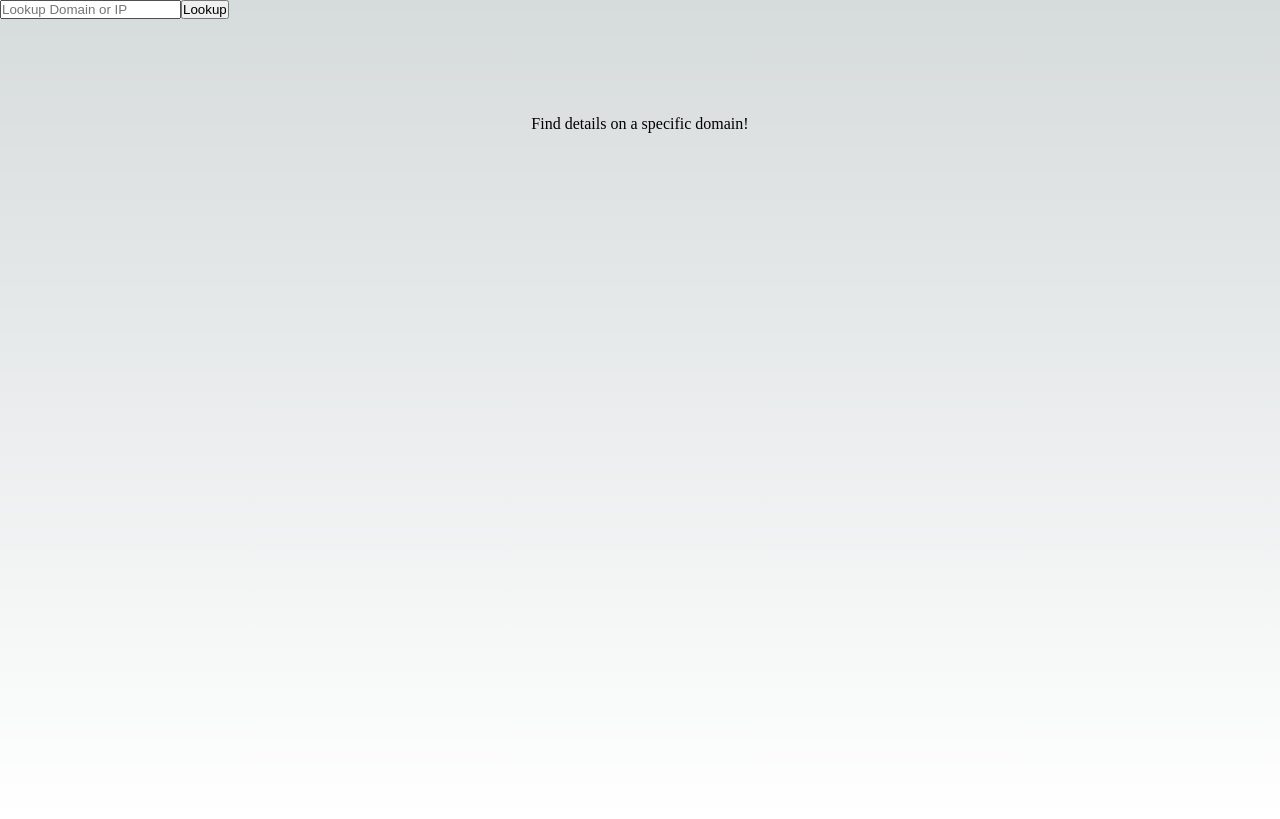
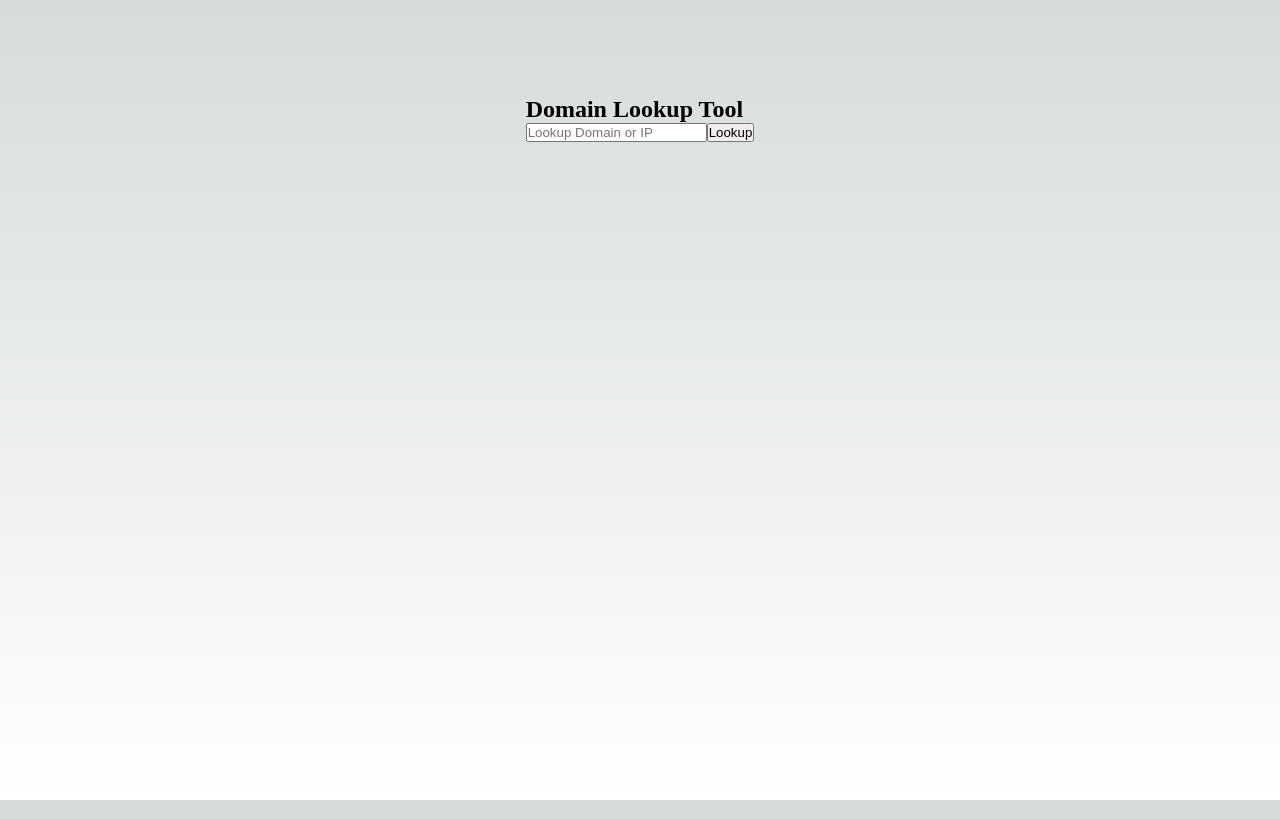
Before and after one commit to mfigurski80/cyd-whois, a Next.js app: page / in a window 1280 px wide. Built offline with nearby package versions, Linux system fonts and the light colour scheme.

Commit message:
Update app to use graphql

```diff
--- /dev/null
+++ b/app/DomainLookup.tsx
@@ -0,0 +1,31 @@
+"use client"
+import { useRouter, useSearchParams } from 'next/navigation'
+import { gql, useQuery } from '@apollo/client';
+// @ts-ignore
+import lookupQuery from "./lookup.graphql"
+
+import UrlForm from "./UrlForm"
+
+export default function DomainLookup() {
+  const router = useRouter()
+  const p = useSearchParams()
+  const { loading, error, data, refetch } = useQuery(
+    gql`${lookupQuery}`, { variables: { domain: p.get('lookup') }, skip: !p.has('lookup') },
+  )
+
+  const handleSubmit = (lookup: string) => {
+    router.replace(`/?lookup=${lookup}`)
+  }
+
+  return (
+    <main>
+      <h2>Domain Lookup Tool</h2>
+      <UrlForm onSubmit={handleSubmit} />
+      {loading && <p>Loading...</p>}
+      {error && <p>Error: {error.message}</p>}
+      {data && (
+        <pre>{JSON.stringify(data, null, 2)}</pre>
+      )}
+    </main>
+  )
+}
--- a/app/UrlForm.tsx
+++ b/app/UrlForm.tsx
@@ -1,11 +1,13 @@
 "use client"
 
-import { useRouter } from 'next/navigation'
 import { useState } from 'react'
 // import './UrlForm.css'
 
-export default function UrlForm() {
-  const router = useRouter()
+interface UrlFormProps {
+  onSubmit: (url: string) => void
+}
+
+export default function UrlForm({ onSubmit }: UrlFormProps) {
   const [urlInput, setUrlInput] = useState('')
 
   return (
@@ -13,11 +15,11 @@ export default function UrlForm() {
       className="card"
       onSubmit={(e) => {
         e.preventDefault()
-        // forward to /domain/:domain
-        router.push(`/domain/${urlInput}`)
+        onSubmit(urlInput)
+        setUrlInput('')
       }}
     >
-      <label hidden htmlFor="url-input">URL</label>
+      <label hidden htmlFor="url-input">Lookup Domain Name or IP</label>
       <input
         id="url-input"
         type="text"
--- a/app/layout.tsx
+++ b/app/layout.tsx
@@ -1,6 +1,8 @@
+"use client"
+import { useState } from "react";
+import { ApolloClient, InMemoryCache, ApolloProvider } from '@apollo/client';
+
 import './globals.css'
-
-import UrlForm from './UrlForm'
 
 interface RootLayoutProps {
   children: React.ReactNode
@@ -9,6 +11,11 @@ interface RootLayoutProps {
 export default function RootLayout({
   children,
 }: RootLayoutProps) {
+  const [apolloClient] = useState(new ApolloClient({
+    uri: '/api/graphql',
+    cache: new InMemoryCache(),
+  }))
+
   return (
     <html lang="en">
       {/*
@@ -16,10 +23,10 @@ export default function RootLayout({
         head.tsx. Find out more at https://beta.nextjs.org/docs/api-reference/file-conventions/head
       */}
       <head />
-
       <body>
-        <UrlForm />
-        {children}
+        <ApolloProvider client={apolloClient}>
+          {children}
+        </ApolloProvider>
       </body>
     </html>
   )
--- /dev/null
+++ b/app/lookup.graphql
@@ -0,0 +1,18 @@
+query lookupDomainQuery($domain: String!) {
+  domainLookup(id: $domain) {
+    domain
+    status
+    create_date
+    whois_server
+    registrar {
+      name
+      url
+    }
+    registrant {
+      name
+      organization
+      country
+      email
+    }
+  }
+}
--- a/app/page.tsx
+++ b/app/page.tsx
@@ -1,12 +1,13 @@
-import { Inter } from '@next/font/google'
+// import { Inter } from '@next/font/google'
+// const inter = Inter({ subsets: ['latin'] })
 import styles from './page.module.css'
+import DomainLookup from './DomainLookup'
 
-const inter = Inter({ subsets: ['latin'] })
 
 export default function Home() {
   return (
     <main className={styles.main}>
-      <p>Find details on a specific domain!</p>
+      <DomainLookup />
     </main>
   )
 }
--- a/package.json
+++ b/package.json
@@ -9,6 +9,7 @@
     "lint": "next lint"
   },
   "dependencies": {
+    "@apollo/client": "^3.7.6",
     "@apollo/datasource-rest": "^5.0.1",
     "@apollo/server": "^4.3.2",
     "@as-integrations/next": "^1.2.0",
@@ -18,6 +19,7 @@
     "@types/react-dom": "18.0.10",
     "eslint": "8.33.0",
     "eslint-config-next": "13.1.6",
+    "graphql": "^16.6.0",
     "graphql-tag": "^2.12.6",
     "next": "13.1.6",
     "react": "18.2.0",
```
Also changed, not shown: app/domain/[domain]/page.tsx (deleted, +0 -20 lines), 1 other file (tests, documents, lock files or other folders).
